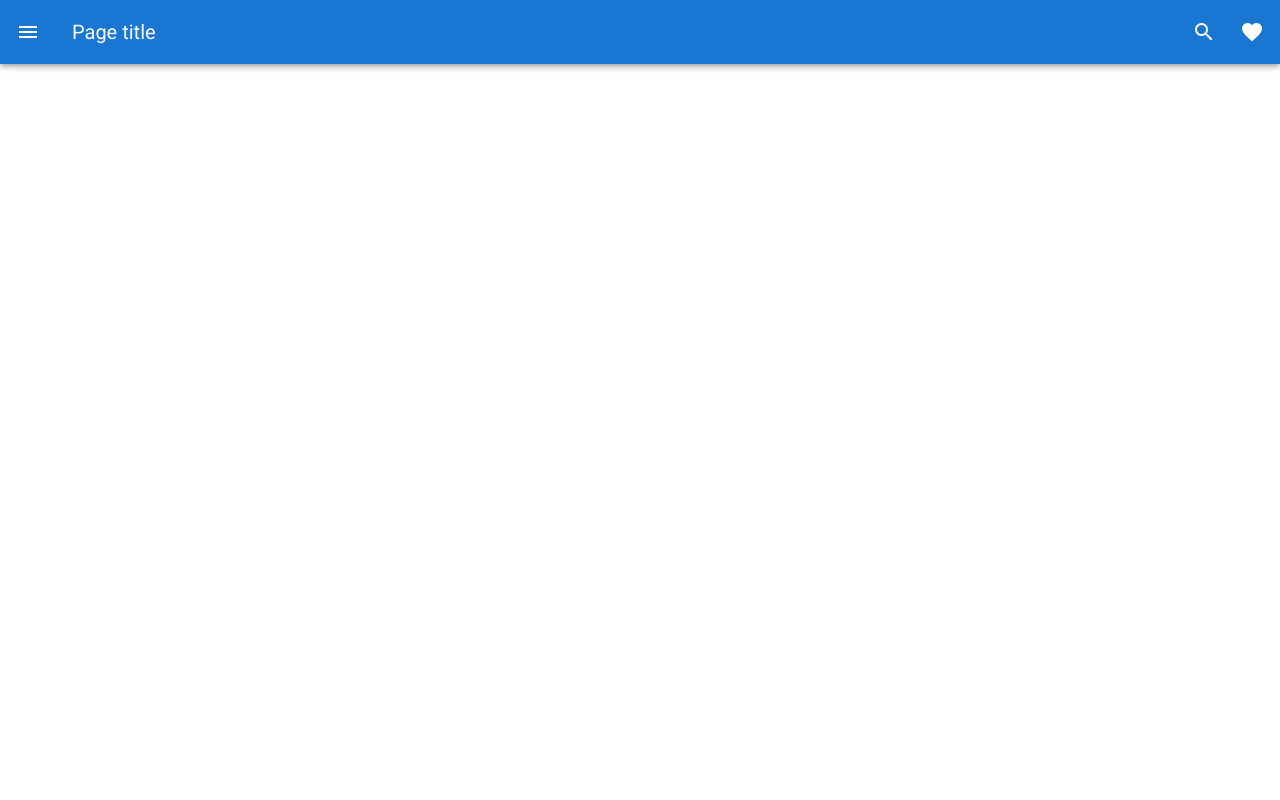
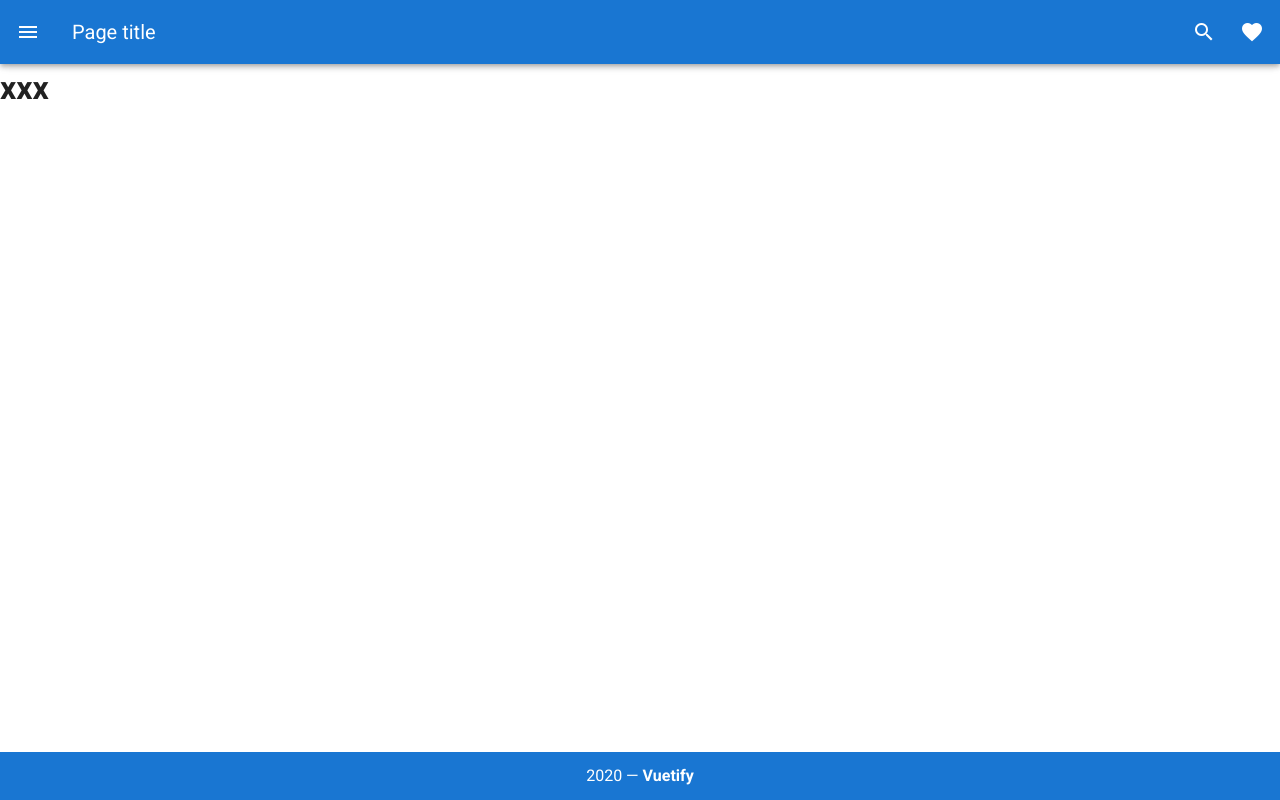
Before and after one commit to itsnowkim/vue_study, a Vue app in the folder helloworld/: page /xxx in a window 1280 px wide. Built offline with nearby package versions, Linux system fonts and the light colour scheme.

Commit message:
made footer

```diff
--- a/helloworld/src/App.vue
+++ b/helloworld/src/App.vue
@@ -15,8 +15,17 @@
           <v-icon>mdi-heart</v-icon>
         </v-btn>
     </v-app-bar>
-    <router-view>
-    </router-view>
+    <v-content>
+      <router-view></router-view>
+    </v-content>
+    <v-footer padless app color="primary" dark absolute>
+    <v-col
+      class="text-center"
+      cols="12"
+    >
+      {{ new Date().getFullYear() }} — <strong>Vuetify</strong>
+    </v-col>
+  </v-footer>
   </v-app>
 </template>
 
--- a/helloworld/src/views/About.vue
+++ b/helloworld/src/views/About.vue
@@ -1,5 +1,5 @@
 <template>
   <div class="about">
-    <h1>This is an about page</h1>
+    <h1 v-for="i in 20" :key="i">This is an about page</h1>
   </div>
 </template>
```
